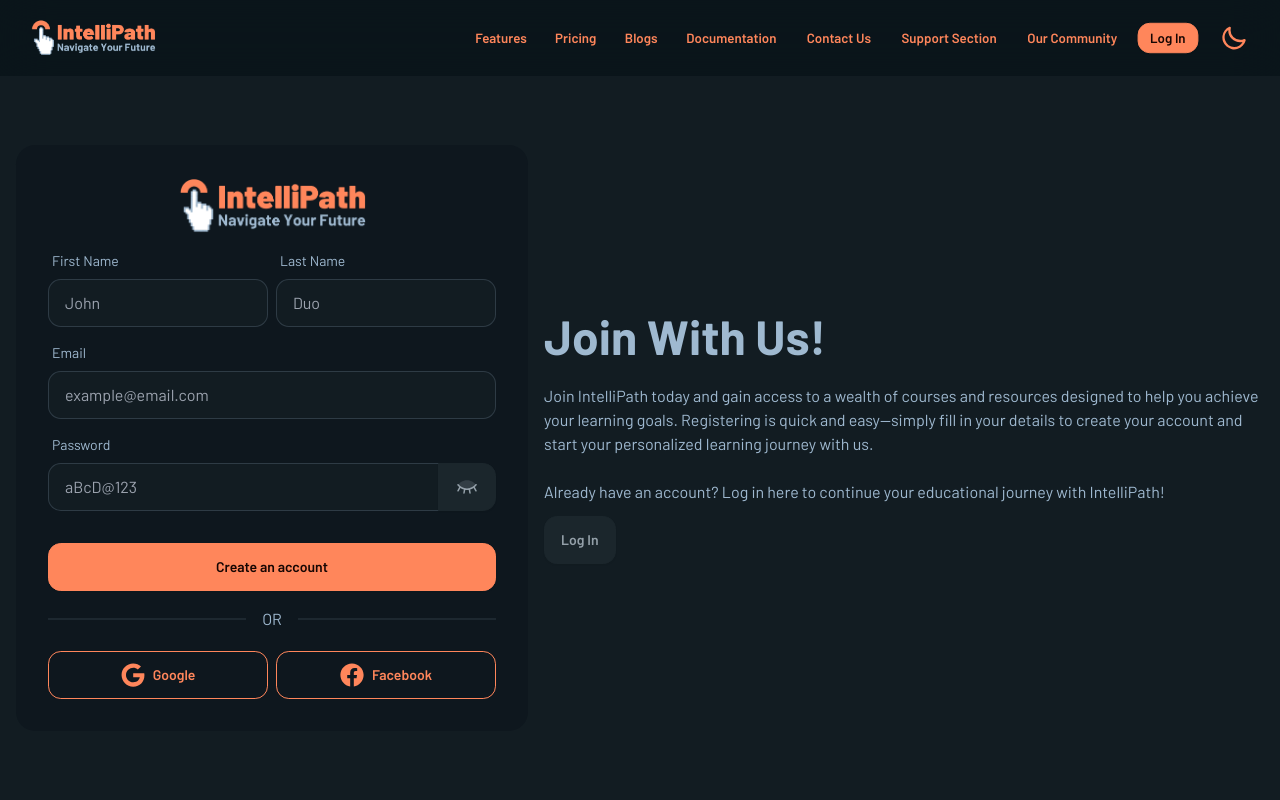
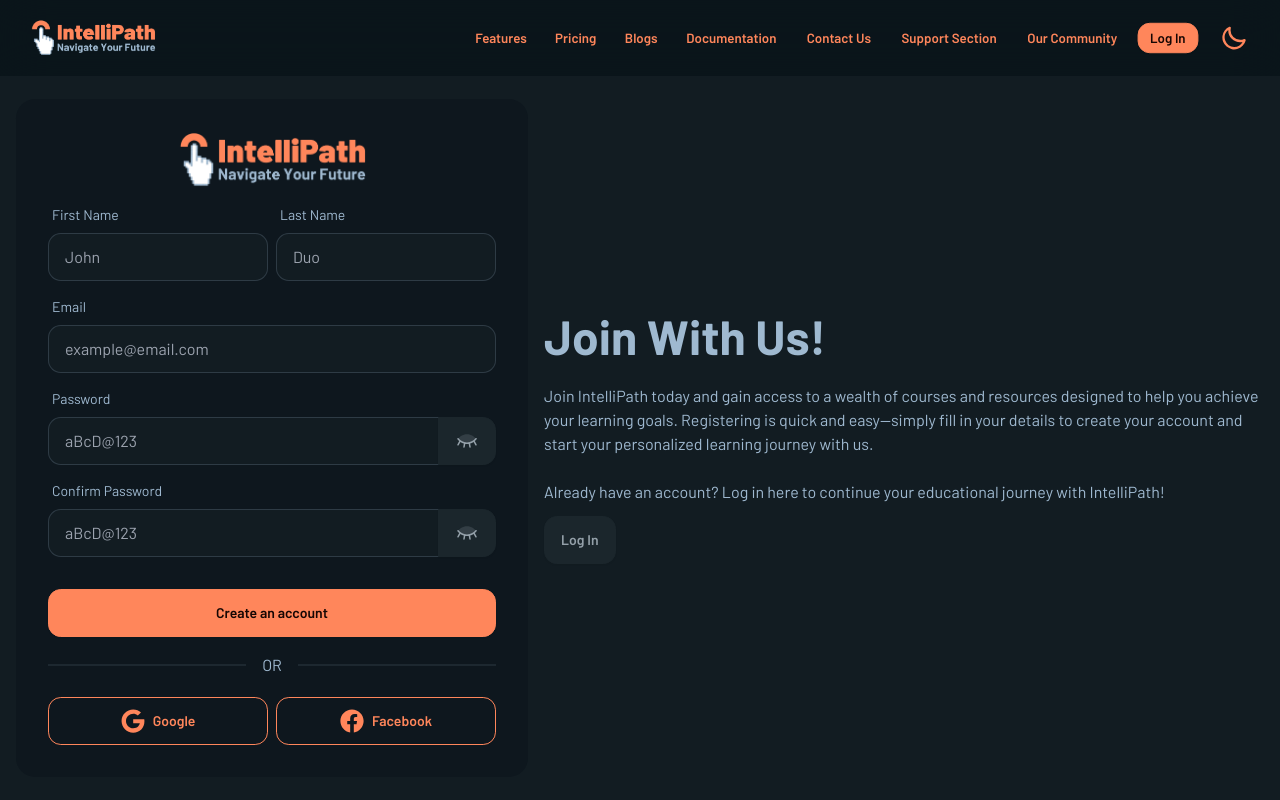
Before and after one commit to taseenjeem/intellipath-ts, a Next.js app: page /auth/register in a window 1280 px wide. Shown: the top 800 px of the page. Built offline with nearby package versions, Linux system fonts and the light colour scheme; no server answers.

Commit message:
Added confirm password feature

```diff
--- a/src/components/page/auth-pages/register-page/PassInputField.tsx
+++ b/src/components/page/auth-pages/register-page/PassInputField.tsx
@@ -1,7 +1,7 @@
 "use client";
 import { IRegisterFormInputs } from "@/types";
 import { useState } from "react";
-import { FieldErrors, UseFormRegister } from "react-hook-form";
+import { FieldErrors, useFormContext, UseFormRegister } from "react-hook-form";
 import { PiEyeClosedDuotone, PiEyeDuotone } from "react-icons/pi";
 
 interface PasswordInputFieldProps {
@@ -11,6 +11,10 @@
 
 const PassInputField = ({ register, errors }: PasswordInputFieldProps) => {
   const [showPassword, setShowPassword] = useState<boolean>(false);
+  const [showConfirmPassword, setShowConfirmPassword] =
+    useState<boolean>(false);
+  const { watch } = useFormContext();
+  const password = watch("password");
 
   return (
     <>
@@ -63,6 +67,54 @@
           </div>
         )}
       </div>
+
+      <div className="form-control relative">
+        <label htmlFor="confirmPassword" className="label">
+          <span
+            className={`label-text ${
+              errors?.confirmPassword ? "text-error" : ""
+            }`}
+          >
+            Confirm Password
+          </span>
+        </label>
+        <div className="join">
+          <input
+            {...register("confirmPassword", {
+              required: "Please confirm your password",
+              validate: (value) =>
+                value === password || "Passwords do not match",
+            })}
+            type={showConfirmPassword ? "text" : "password"}
+            id="confirmPassword"
+            name="confirmPassword"
+            placeholder="aBcD@123"
+            className={`input input-bordered w-full join-item ${
+              errors?.confirmPassword ? "input-error" : ""
+            }`}
+          />
+          <button
+            type="button"
+            className={`btn join-item ${
+              errors?.confirmPassword ? "btn-error" : "btn-neutral"
+            }`}
+            onClick={() => setShowConfirmPassword(!showConfirmPassword)}
+          >
+            {showConfirmPassword ? (
+              <PiEyeDuotone className="size-6" />
+            ) : (
+              <PiEyeClosedDuotone className="size-6" />
+            )}
+          </button>
+        </div>
+        {errors?.confirmPassword && (
+          <div className="label">
+            <span className="label-text-alt text-error">
+              {errors.confirmPassword.message}
+            </span>
+          </div>
+        )}
+      </div>
     </>
   );
 };
--- a/types/index.ts
+++ b/types/index.ts
@@ -38,6 +38,7 @@
   lastName: string;
   email: string;
   password: string;
+  confirmPassword: string;
 }
 
 export interface ICountry {
```
